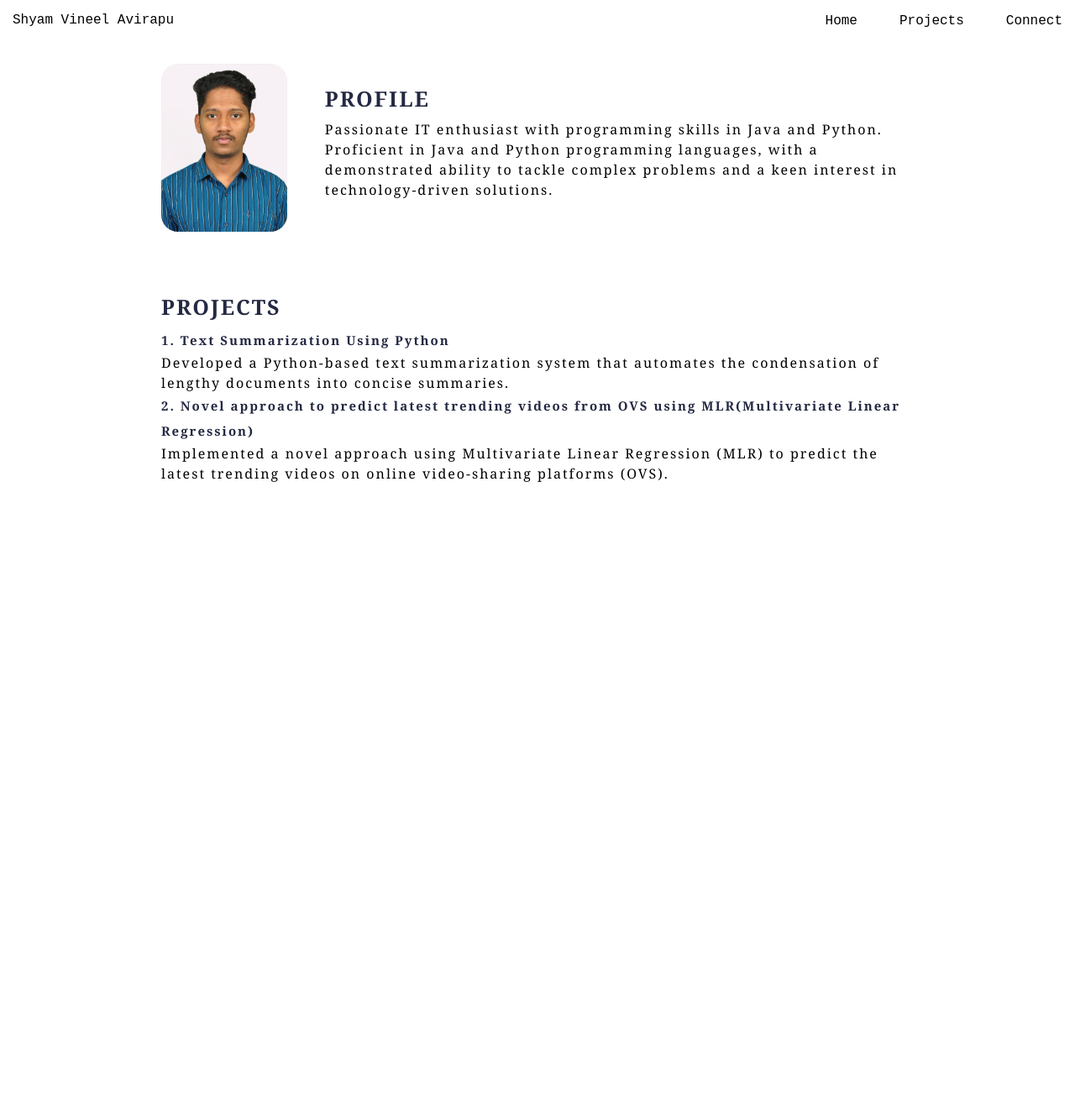
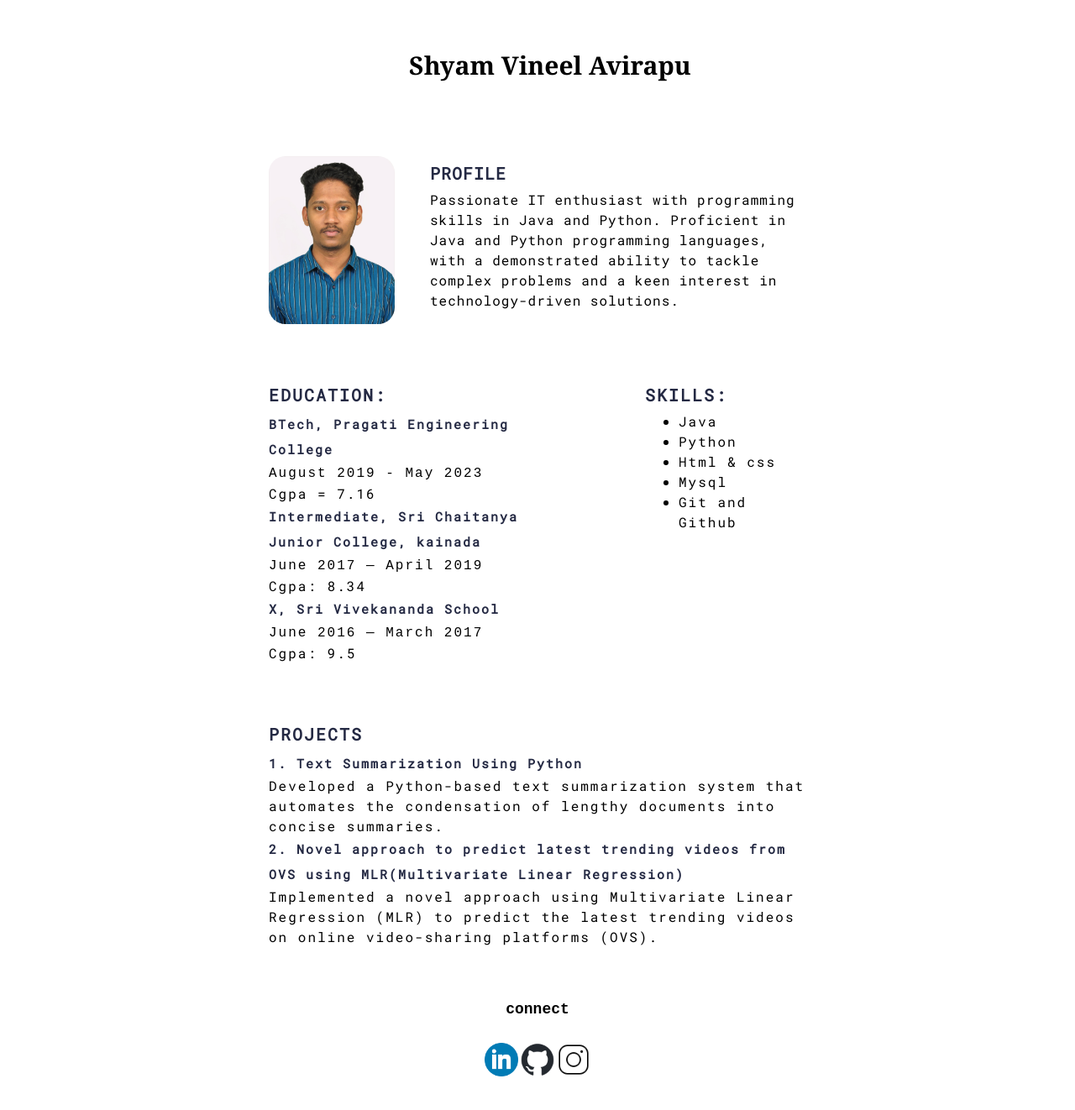
Before and after one commit to shyamvineel/My-portifolio, a plain HTML site: page index.html in a window 1280 px wide. Shown: the whole page at 84% size. Before the commit the page ends 800 px from the top, so only its background shows below. Drawn offline with Linux system fonts and the light colour scheme.

Commit message:
added skills, footer, contact images , chaged font style

```diff
--- a/index.html
+++ b/index.html
@@ -4,24 +4,18 @@
     <meta charset="UTF-8">
     <meta name="viewport" content="width=device-width, initial-scale=1.0">
     <title>My Portifolio</title>
+    <link rel="preconnect" href="https://fonts.googleapis.com">
+    <link rel="preconnect" href="https://fonts.gstatic.com" crossorigin>
+    <link href="https://fonts.googleapis.com/css2?family=Roboto+Mono:ital,wght@0,400;1,300;1,400&display=swap" rel="stylesheet">
     <link rel="stylesheet" href="styles.css">
+    <link rel="icon" href="resume.png">
 </head>
 <body>
     <header class="nav_head">
-
-        <div class="Navi_bar">
             <div class="Logo">Shyam Vineel Avirapu</div>
-            <ul>
-                <li><a href="" class = "navigation_buttons">Home</a></li>
-                <li><a href="" class = "navigation_buttons">Projects</a></li>
-                <li><a href="" class = "navigation_buttons">Connect</a></li>
-            </ul>
-        </div>
-
-
     </header>
     <section>
-        <div class="sec2_container">
+        <div class="sec1_container">
             <div class="profile_photo">
                 <img src="mypassportPhoto.jpeg" alt="profile photo" class="photo">
 
@@ -39,10 +33,44 @@
         </div>
     </section>
     <section>
-        <div class="sec3_container">
+        <div class="container">
+            <div class="container_sub1">
+                <p><span class="side_heading">EDUCATION:</span><br>
+                    <span class = "mini_heading">BTech, Pragati Engineering College</span><br>
+                    <span style="font-family: 'Courier New', Courier, monospace;">August 2019 - May 2023</span> <br> Cgpa = 7.16</p>
+                    <p><span class="mini_heading">Intermediate, Sri Chaitanya Junior College, kainada</span><br>
+                        <span style="font-family: 'Courier New', Courier, monospace;">June 2017 — April 2019</span> <br>
+                        Cgpa: 8.34
+                    </p>
+                    <p>
+                        <span class="mini_heading">X, Sri Vivekananda School</span><br>
+                        <span style="font-family: 'Courier New', Courier, monospace;">June 2016 — March 2017</span><br>
+                        Cgpa: 9.5
+                    </p>
+            </div>
+            <div class="container_sub2">
+                <p>
+                    <span class="side_heading">SKILLS:</span>
+                    <ul>
+                        <li>Java</li>
+                        <li>Python</li>
+                        <li>Html & css</li>
+                        <li>Mysql</li>
+                        <li>Git and Github</li>
+                    </ul>
+                </p>
+            </div>
+
+        </div>
+        <div>
+
+        </div>
+    </section>
+    <section>
+        <div class="container">
             <p><span class="side_heading">PROJECTS</span><br>
                 <span class="mini_heading">1. Text Summarization Using Python</span><br>
-                    Developed a Python-based text summarization system that automates the condensation
+                        Developed a Python-based text summarization system that automates the condensation
                         of lengthy documents into concise summaries.
                     <br>
                 <span class="mini_heading">2. Novel approach to predict latest trending videos from OVS using MLR(Multivariate Linear Regression)</span>  <br>
@@ -52,6 +80,28 @@
 
         </div>
     </section>
+    <p class="connect">connect</p>
+    <footer>
+
+        <div class="footer_container">
+            <div class="footer_container_sub">
+                <a href="https://www.linkedin.com/in/vineel-avirapu-4975631a2" >
+                    <img src="linkedIn logo.png" alt="" class="footer_logo">
+                </a>
+            </div>
+            <div class="footer_container_sub">
+                <a href="https://github.com/shyamvineel" >
+                    <img src="github-mark.png" alt="" class="footer_logo">
+                </a>
+            </div>
+            <div class="footer_container_sub">
+                <a href="https://www.instagram.com/vineel.avirapu" >
+                    <img src="instagramLogo.png" alt="" class="footer_logo">
+                </a>
+            </div>
+        </div>
+
+    </footer>
 
 
 </body>
--- a/styles.css
+++ b/styles.css
@@ -1,69 +1,57 @@
-body{
+*{
+    font-family: 'Roboto Mono', monospace;
     margin: 0;
     background-color: rgb(255, 255, 255);
-    font-family: 'Courier New', Courier, monospace;
+
     color: black;
+}
 
+.nav_head{
+    padding: 10px;
+    margin: 2.5% auto 0 auto;
 
 }
-a{
-    text-decoration: none;
+
+.Logo{
+    width: 100%;
+    margin: 0 auto 5% auto;
+    text-align: center  ;
+    padding: 15px;
+    font-weight: bold;
+    font-size: 30px;
+    font-family: Georgia, 'Times New Roman', Times, serif ;
+
 }
 
-ul{
-    list-style: none;
-    display: flex;
-
-}
-.Navi_bar{
-    display: flex;
-    justify-content: space-between;
-    margin-bottom: 2%;
-}
-.Logo{
-    padding: 15px;
-}
-.navigation_buttons{
-    margin-left: 20px;
-    color: black;
-    background-color: rgb(255, 255, 255);
-    padding: 15px;
-    border-radius: 5px;
-
-}
-.navigation_buttons:hover{
-    background-color: rgb(204, 196, 196);
-}
-.name_under_photo{
-    font-size: 15px;
-
-}
 .side_heading{
-    font-size: 25px;
+    font-size: 20px;
     color:rgb(36, 41, 67);
     font-weight: bold;
     line-height: 2;
-    font-family: Georgia, 'Times New Roman', Times, serif;
+
 }
 .mini_heading{
     font-size: 15px;
     color:rgb(36, 41, 67);
     font-weight: bold;
     line-height: 2;
-    font-family: Georgia, 'Times New Roman', Times, serif;
+
 }
-.sec2_container{
+.sec1_container{
 
+    max-width: 50%;
+    margin: 0 auto 5% auto;
+    line-height: 1.5;
+    letter-spacing: 2px;
     display: flex;
-    justify-content: center;
-    max-width: 70%;
-    margin: 0 auto 5% auto;
+    justify-content: space-between;
+
 }
 .profile_photo{
-    width: 200px;
+    width: 30%;
     height: 200px;
     border-radius: 10%;
-    text-align: center;
+
 
 
 }
@@ -71,24 +59,61 @@ ul{
     width: 150px;
     height: 200px;
     border-radius: 20px;
+
 }
 .profile_about{
-
-    margin-left: 5%;
-
-}
-.profile_text{
-    font-family: Georgia, 'Times New Roman', Times, serif;
     line-height: 1.5;
-    letter-spacing: 2px;
-
-}
-.sec3_container{
-    max-width: 70%;
-    margin: auto;
-    line-height: 1.5;
-    letter-spacing: 2px;
-    font-family: Georgia, 'Times New Roman', Times, serif;
+    letter-spacing: 1px;
+    width: 70%;
 
 
 }
+.container{
+    max-width: 50%;
+    margin: 0 auto 5% auto;
+    line-height: 1.5;
+    letter-spacing: 2px;
+    display: flex;
+    justify-content: space-between;
+}
+.container_sub1{
+    width: 50%;
+
+}
+.container_sub2{
+    width: 30%;
+}
+footer{
+    margin: auto;
+    padding: 20px;
+    text-align: center;
+    display: flex;
+    justify-content: center;
+    width: 50%;
+}
+.footer_container{
+    width: 20%;
+    height: 50px;
+    display: flex;
+    justify-content: center;
+    text-align: center;
+    padding: 10px;
+
+}
+footer a:hover img{
+    width: 45px;
+}
+.footer_logo{
+    width: 40px;
+}
+.footer_container_sub{
+    width: 33.33%;
+}
+.connect{
+    text-align: center;
+    position: relative;
+    font-weight: 700;
+    font-size: 18px;
+    font-family:monospace;
+    margin-bottom: 0;
+}
```
Also changed, not shown: github-mark-white.png (added), github-mark.png (added), instagramLogo.png (added), linkedIn logo.png (added), resume.png (added).
